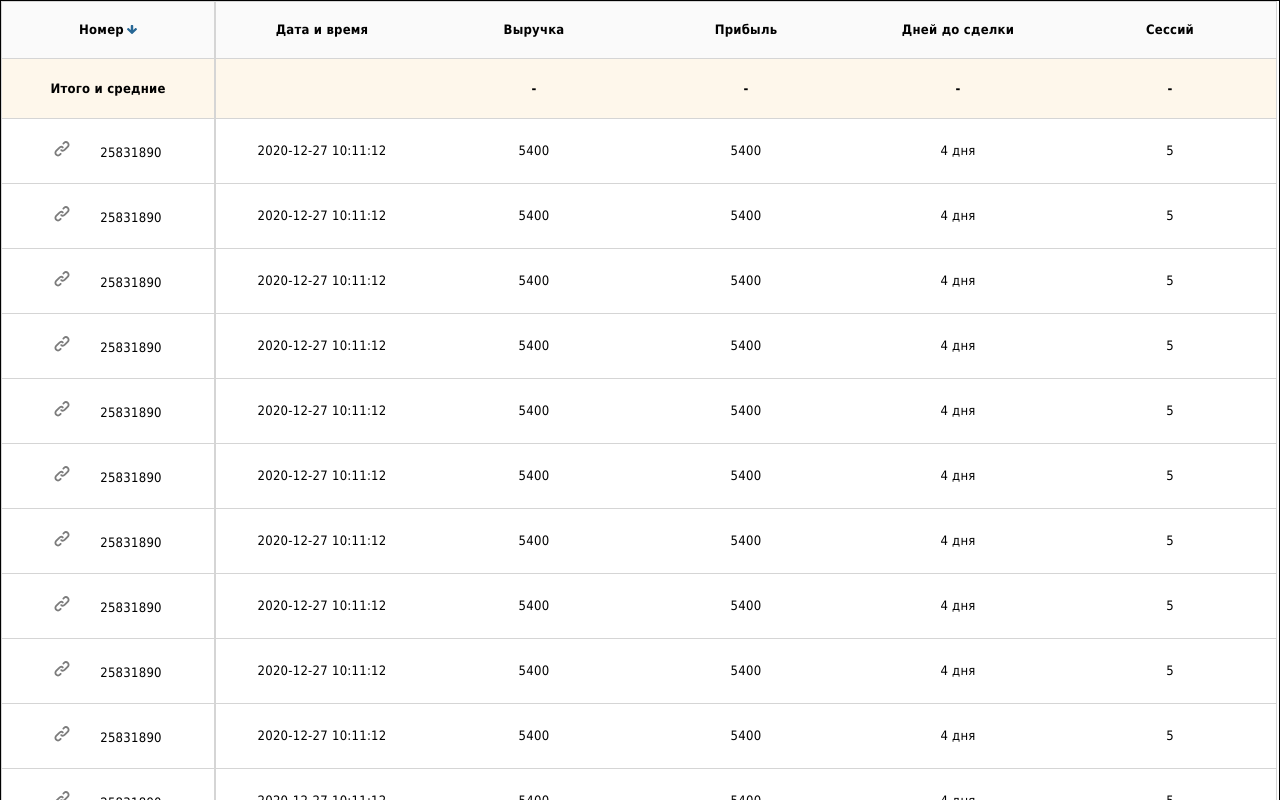
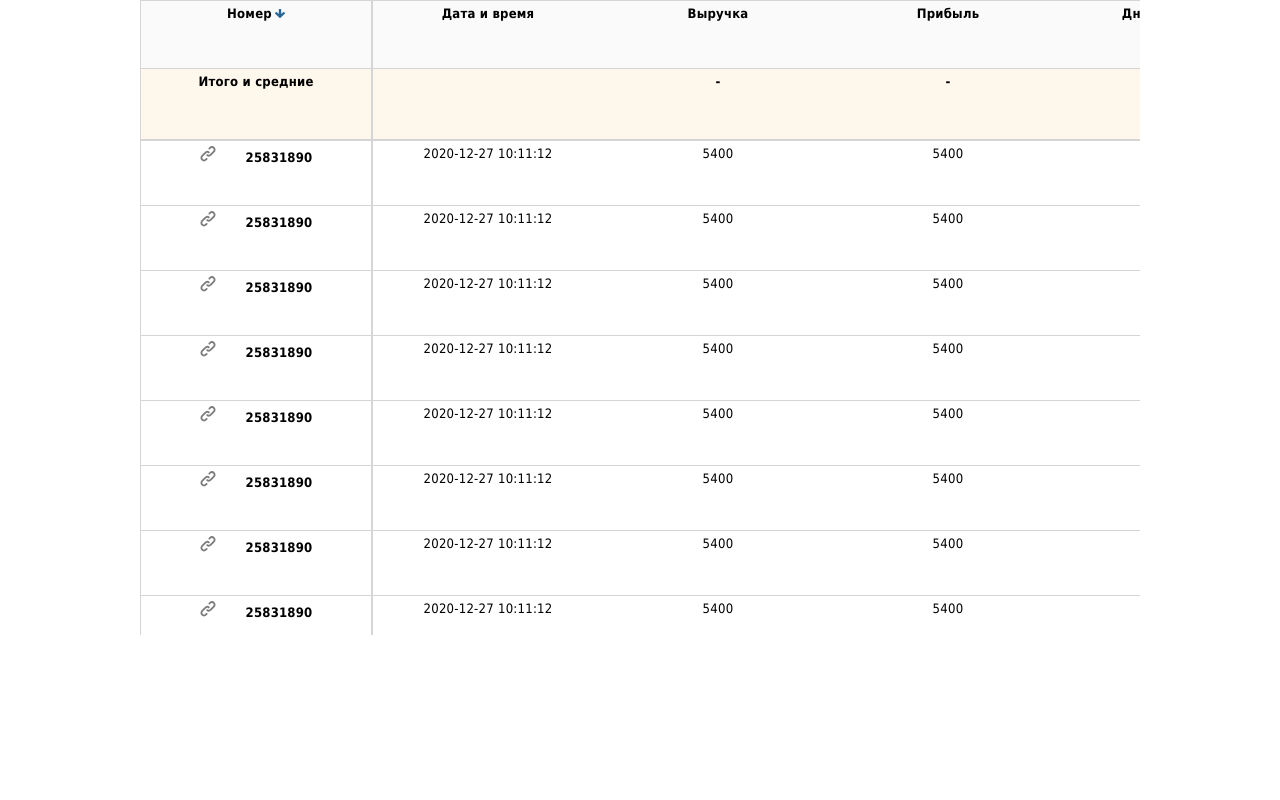
Before and after one commit to helly-15/testTaskAlytics, a React (Create React App) app: page / in a window 1280 px wide. Shown: the top 800 px of the page. Built offline with nearby package versions, Linux system fonts and the light colour scheme.

Commit message:
feat:sticky column and 2 rows

```diff
--- a/src/table/Table.jsx
+++ b/src/table/Table.jsx
@@ -5,28 +5,28 @@ import arrowDown from '../assets/arrowDown.svg'
 function Table (props) {
     const {pageNumber, numOfLines, data} = props;
     return (
-        <div className='table-outer'>
-            <div className='table-inner'>
-                <table className='table'>
+        // <div className='table-outer'>
+            <div className='table-scroll'>
+                <table className='main-table'>
                     <thead>
-                    <tr className='table__title'>
-                        <th className='table__firstCol sticky-1 sticky-col'>Номер
-                            <img src={arrowDown} className='arrow'/>
-                        </th>
-                        <th className='table__secCol sticky-1'>Дата и время</th>
-                        <th className='table__thirdCol sticky-1'>Выручка</th>
-                        <th className='table__fourCol sticky-1'>Прибыль</th>
-                        <th className='table__fifCol sticky-1'>Дней до сделки</th>
-                        <th className='table__sixCol sticky-1'>Сессий</th>
-                    </tr>
-                    <tr className='table__average'>
-                        <th className='table__firstCol sticky-2 sticky-col' >Итого и средние </th>
-                        <th className='sticky-2' />
-                        <th className='sticky-2'>-</th>
-                        <th className='sticky-2'>-</th>
-                        <th className='sticky-2'>-</th>
-                        <th className='sticky-2'>-</th>
-                    </tr>
+                        <tr>
+                            <th scope="col" className='sticky-1 firstCol'>Номер
+                                <img src={arrowDown} className='arrow'/>
+                            </th>
+                            <th scope="col" className='sticky-1'>Дата и время</th>
+                            <th scope="col" className='sticky-1'>Выручка</th>
+                            <th scope="col" className='sticky-1'>Прибыль</th>
+                            <th scope="col" className='sticky-1'>Дней до сделки</th>
+                            <th scope="col" className='sticky-1'>Сессий</th>
+                        </tr>
+                        <tr>
+                            <th scope="col" className='sticky-2 firstCol'>Итого и средние </th>
+                            <th scope="col" className='sticky-2'/>
+                            <th scope="col" className='sticky-2'>-</th>
+                            <th scope="col" className='sticky-2'>-</th>
+                            <th scope="col" className='sticky-2'>-</th>
+                            <th scope="col" className='sticky-2'>-</th>
+                        </tr>
                     </thead>
                     <tbody>
                     { dataLine(pageNumber,  numOfLines, data) }
@@ -34,15 +34,10 @@ function Table (props) {
                 </table>
 
             </div>
-            {addDiv()}
-        </div>
+            // {addDiv()}
+        // </div>
 
     );
 }
 
-function addDiv(){
-    console.log(document.querySelectorAll('innerDivParent'))
-//document.querySelectorAll('innerDivParent')[0].insertAdjacentHTML('afterend', '<div id="innerDiv">');
-//document.querySelectorAll('innerDivParent')[this.length-1].insertAdjacentHTML('afterend', '</div>')
-}
 export default Table;
--- a/src/table/Table.scss
+++ b/src/table/Table.scss
@@ -1,27 +1,38 @@
 
-
-.table{
-  text-align: center;
-  border-collapse: collapse;
+.table-scroll {
   position: relative;
-  //table-layout: fixed;
-  tr {
+  width:1000px;
+  z-index: 1;
+  margin: auto;
+  overflow: scroll;
+  height: 635px;
+  color: black;
+}
+.table-scroll tr {
   height: 65px;
   border: 1px solid #D5D5D5
 }
-  tr.table__title{
-    height: 57px;
-    background: #FAFAFA;
-
+.table-scroll table {
+  width: 100%;
+  min-width: 1280px;
+  margin: auto;
+  border-collapse: collapse;
+  border-spacing: 0;
+  text-align: center;
 }
-  tr.table__average{
-    height: 60px;
-    position: sticky;
-    top: 0;
+.table-wrap {
+  position: relative;
 }
-  th {
+.table-scroll th,
+.table-scroll td {
+  padding: 5px 10px;
+ // border: 1px solid #000;
+  //background: #fff;
+  vertical-align: top;
+  min-width: 210px;
   width: 210px;
-    min-width: 210px;
+}
+.table-scroll th{
   font-family: Tahoma, sans-serif;
   font-size: 13px;
   font-style: normal;
@@ -29,44 +40,64 @@
   line-height: 16px;
   letter-spacing: 0.21562500298023224px;
 }
-  th.sticky-1{
-    background: #FAFAFA;
-    position: sticky;
-    top: 0;
-    left:0;
-    box-shadow: 0 2px 2px -1px #D5D5D5;
-  }
-  th.sticky-2{
-    background: #FEF7EB;
-    position: sticky;
-    top: 57px;
-    left:0px;
-    border-bottom: 1px solid #D5D5D5
-  }
-  &__firstCol{
-    border-right: 2px solid #D5D5D5;
-
-  }
-  &__average {
-  background: #FEF7EB;
-}
-&__data{
+.table-scroll td{
   font-family: Tahoma, sans-serif;
     font-size: 13px;
     font-style: normal;
     font-weight: 400;
     line-height: 16px;
     letter-spacing: 0.2515625059604645px;
+}
+.table-scroll thead th {
+  background: #333;
+  //color: #fff;
+  position: -webkit-sticky;
+  position: sticky;
+  top: 0;
+}
 
-  &_chain{
+th:first-child {
+  position: -webkit-sticky;
+  position: sticky;
+  left: -2px;
+  z-index: 2;
+  background: white;
+}
+thead th:first-child {
+  z-index: 5;
+}
+
+
+
+ .firstCol{
+    border-right: 2px solid #D5D5D5;
+  }
+
+
+.chain{
     height: 16px;
     width: 16px;
     margin-right: 30px;
     cursor: pointer;
   }
+
+
+thead th.sticky-1{
+  background: #FAFAFA;
+  position: sticky;
+  top: 0;
+  left:0;
+  box-shadow: 0 2px 2px -1px #D5D5D5;
+  height: 57px;
 }
+thead th.sticky-2{
+  background: #FEF7EB;
+  position: sticky;
+  top: 68px;
+  //left:0;
+  border-bottom: 2px solid #D5D5D5;
+  height: 60px;
 }
-
 .arrow {
   height: 9px;
   width: 10px;
@@ -74,24 +105,26 @@
   cursor: pointer;
 }
 
+::-webkit-scrollbar {
+  width: 10px;
+}
 
-.table-outer{
-  margin: auto;
-  width: auto;
+/* Track */
+::-webkit-scrollbar-track {
+  box-shadow: inset 0 0 5px grey;
+  border-radius: 10px;
+  width: 10px;
 }
-.table-inner{
-  position: relative;
-  overflow: auto;
-  border: 1px solid black;
-  white-space: nowrap;
+
+/* Handle */
+::-webkit-scrollbar-thumb {
+  background: darkgrey;
+  border-radius: 10px;
+  width: 10px;
 }
-.sticky-col {
-  position: -webkit-sticky;
-  position: sticky;
-  background-color: white;
-  width: 100px;
-  min-width: 100px;
-  max-width: 100px;
-  left: 0px;
 
+/* Handle on hover */
+::-webkit-scrollbar-thumb:hover {
+  background: grey;
+  width: 10px;
 }
--- a/src/table/utils/dataLine.jsx
+++ b/src/table/utils/dataLine.jsx
@@ -4,12 +4,12 @@ function dataLine(pageNumber,numOfLines, data) {
     console.log(pageNumber, numOfLines);
     for ( let i=(pageNumber -1)*numOfLines+1;i<=pageNumber*numOfLines;i++){
         pageTable.push(
-            <tr className='table__data'>
-                <td className='table__firstCol sticky-col '>
-                    <img src={chain} className='table__data_chain'/>
+            <tr>
+                <th className='firstCol'>
+                    <img src={chain} className='chain'/>
                     {data[i].number}
-                </td>
-                <td className='innerDivParent'>{data[i].date}</td>
+                </th>
+                <td >{data[i].date}</td>
                 <td >{data[i].income}</td>
                 <td>{data[i].profit}</td>
                 <td>{data[i].daysTo}</td>
```
Lines whose indentation alone changed are shown as unchanged.
